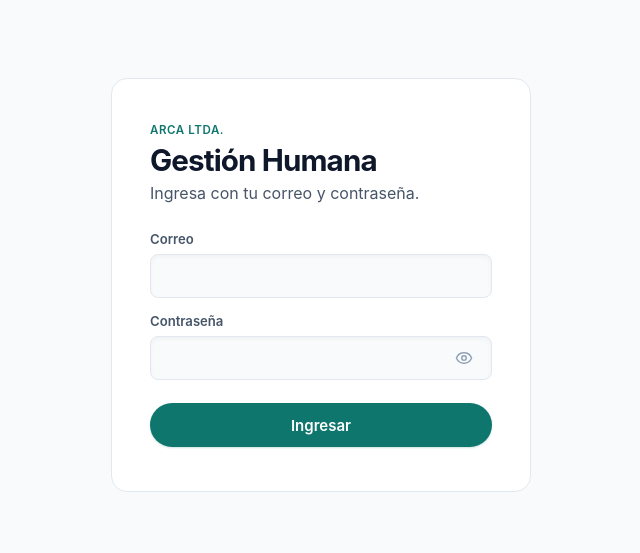
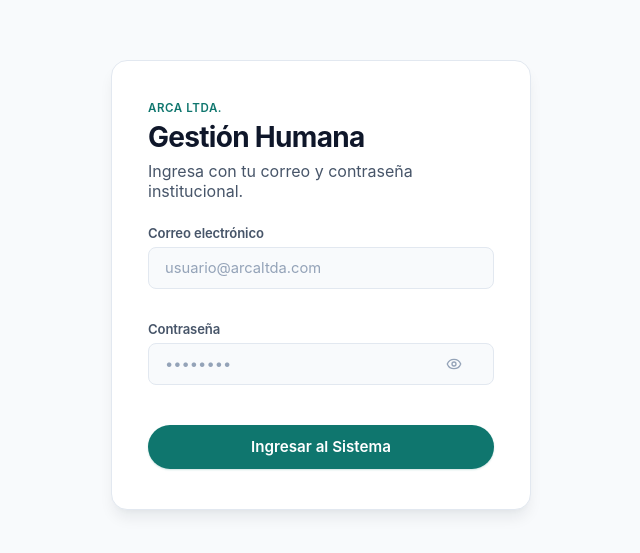
Before and after one commit to menchaca-andres/frontend-arca, a React (Vite) app: page /login in a window 1280 px wide. Shown: the part 115-668 px from the top of the page, without its empty margins (319-959 px from the left). Built offline with nearby package versions, Linux system fonts and the light colour scheme; no server answers.

Commit message:
refactor(auth): integrate institutional input in login and add accessible skip link

```diff
--- a/src/components/layout/AppLayout.tsx
+++ b/src/components/layout/AppLayout.tsx
@@ -18,6 +18,10 @@ export function AppLayout() {
 
   return (
     <div className="layout-container-ds">
+      <a href="#main-content" className="skip-link-ds">
+        Saltar al contenido principal
+      </a>
+
       <Sidebar
         rol={usuario.rol}
         isOpenMobile={mobileSidebarOpen}
--- a/src/components/ui/Input.tsx
+++ b/src/components/ui/Input.tsx
@@ -39,7 +39,6 @@ export const Input = forwardRef<HTMLInputElement, InputProps>(
           className="password-toggle-btn"
           onClick={() => setShowPassword((prev) => !prev)}
           aria-label={showPassword ? 'Ocultar contraseña' : 'Ver contraseña'}
-          tabIndex={-1}
         >
           {showPassword ? <EyeOff size={16} /> : <Eye size={16} />}
         </button>
--- a/src/features/auth/LoginPage.tsx
+++ b/src/features/auth/LoginPage.tsx
@@ -1,7 +1,7 @@
 import { useState } from 'react'
 import type { FormEvent } from 'react'
 import { Navigate, useLocation, useNavigate } from 'react-router-dom'
-import { Eye, EyeOff } from 'lucide-react'
+import { Button, Input } from '../../components'
 import { ApiError } from '../../services/api'
 import { useAuth } from './useAuth'
 
@@ -16,7 +16,6 @@ export function LoginPage() {
 
   const [email, setEmail] = useState('')
   const [password, setPassword] = useState('')
-  const [mostrarPassword, setMostrarPassword] = useState(false)
   const [error, setError] = useState<string | null>(null)
 
   if (usuario) {
@@ -42,42 +41,33 @@ export function LoginPage() {
         <header>
           <p className="eyebrow">ARCA Ltda.</p>
           <h1>Gestión Humana</h1>
-          <p className="muted">Ingresa con tu correo y contraseña.</p>
+          <p className="muted">Ingresa con tu correo y contraseña institucional.</p>
         </header>
 
         <form onSubmit={onSubmit} noValidate>
-          <label htmlFor="email">Correo</label>
-          <input
+          <Input
             id="email"
+            label="Correo electrónico"
             type="email"
             autoComplete="email"
             value={email}
             onChange={(event) => setEmail(event.target.value)}
             required
             disabled={cargando}
+            placeholder="usuario@arcaltda.com"
           />
 
-          <label htmlFor="password">Contraseña</label>
-          <div className="login-password-wrapper">
-            <input
+          <Input
             id="password"
-              type={mostrarPassword ? 'text' : 'password'}
+            label="Contraseña"
+            type="password"
             autoComplete="current-password"
             value={password}
             onChange={(event) => setPassword(event.target.value)}
             required
             disabled={cargando}
+            placeholder="••••••••"
           />
-            <button
-              type="button"
-              className="password-toggle-btn"
-              onClick={() => setMostrarPassword((prev) => !prev)}
-              aria-label={mostrarPassword ? 'Ocultar contraseña' : 'Ver contraseña'}
-              tabIndex={-1}
-            >
-              {mostrarPassword ? <EyeOff size={18} /> : <Eye size={18} />}
-            </button>
-          </div>
 
           {error && (
             <p className="form-error" role="alert">
@@ -85,9 +75,9 @@ export function LoginPage() {
             </p>
           )}
 
-          <button type="submit" disabled={cargando}>
-            {cargando ? 'Ingresando…' : 'Ingresar'}
-          </button>
+          <Button type="submit" variant="primary" disabled={cargando} size="lg">
+            {cargando ? 'Ingresando…' : 'Ingresar al Sistema'}
+          </Button>
         </form>
       </section>
     </main>
--- a/src/index.css
+++ b/src/index.css
@@ -1760,105 +1760,72 @@ dialog.modal-dialog-ds::backdrop {
 }
 
 /* ============================================================
-   8. ESTILOS DE PANTALLA LOGIN
+   8. ESTILOS DE PANTALLA LOGIN & ACCESIBILIDAD
    ============================================================ */
+
+.skip-link-ds {
+  position: fixed;
+  top: -100px;
+  left: 16px;
+  background: var(--arca-teal-700);
+  color: #ffffff;
+  padding: 10px 16px;
+  border-radius: var(--radius-md);
+  font-weight: 600;
+  font-size: 0.88rem;
+  z-index: 9999;
+  text-decoration: none;
+  box-shadow: 0 4px 12px rgba(0, 0, 0, 0.25);
+  transition: top 0.2s ease;
+}
+
+.skip-link-ds:focus-visible {
+  top: 16px;
+  outline: 2px solid #ffffff;
+  outline-offset: 2px;
+}
 
 .login-page {
   min-height: 100vh;
   display: grid;
   place-items: center;
   padding: 24px;
-  background: transparent;
+  background: var(--glass-bg-subtle);
 }
 
 .login-card {
   width: min(420px, 100%);
   background: var(--glass-bg);
-  backdrop-filter: blur(44px) saturate(200%);
-  -webkit-backdrop-filter: blur(44px) saturate(200%);
   border: 1px solid var(--glass-border);
   border-radius: var(--radius-xl);
-  padding: 44px 38px;
-  box-shadow: var(--glass-inner-highlight), var(--glass-shadow-floating);
+  padding: 40px 36px;
+  box-shadow: var(--glass-shadow-floating);
   position: relative;
-  overflow: hidden;
 }
 
 .login-card header {
-  margin-bottom: 28px;
+  margin-bottom: 24px;
   display: grid;
   gap: 6px;
-  position: relative;
-  z-index: 2;
 }
 
 .login-card h1 {
-  font-size: 1.85rem;
-  line-height: 1.15;
+  font-size: 1.75rem;
+  line-height: 1.2;
   font-weight: 700;
-  letter-spacing: -0.03em;
+  letter-spacing: -0.025em;
   color: var(--text-primary);
 }
 
 .login-card form {
   display: flex;
   flex-direction: column;
-  gap: 15px;
-  position: relative;
-  z-index: 2;
-}
-
-.login-card label {
-  font-size: 0.82rem;
-  font-weight: 600;
-  color: var(--text-secondary);
-  margin-bottom: -8px;
-}
-
-.login-card input {
-  height: 44px;
-  padding: 0 16px;
-  border: 1px solid var(--glass-border);
-  border-radius: var(--radius-md);
-  background: var(--glass-bg-subtle);
-  color: var(--text-primary);
-  outline: none;
-  font-size: 0.94rem;
-  box-shadow: inset 0 2px 4px rgba(0, 0, 0, 0.04);
-  transition: all 0.25s var(--spring-smooth);
-}
-
-.login-card input:focus {
-  background: var(--glass-bg-strong);
-  border-color: var(--arca-teal-accent);
-  box-shadow: 0 0 0 3px var(--arca-teal-glow);
-}
-
-.login-card button[type='submit'] {
-  height: 44px;
+  gap: 16px;
+}
+
+.login-card form .btn-ds {
+  width: 100%;
   margin-top: 8px;
-  background: linear-gradient(135deg, rgba(15, 118, 110, 0.95) 0%, rgba(13, 148, 136, 0.88) 100%);
-  color: #ffffff;
-  border: 1px solid rgba(255, 255, 255, 0.4);
-  border-radius: var(--radius-pill);
-  font-weight: 600;
-  font-size: 0.94rem;
-  cursor: pointer;
-  box-shadow:
-    var(--glass-inner-highlight),
-    0 8px 24px -4px var(--arca-teal-glow);
-  transition: all 0.25s var(--spring-bounce);
-}
-
-.login-card button[type='submit']:hover:not(:disabled) {
-  transform: scale(1.02) translateY(-1px);
-  box-shadow:
-    var(--glass-inner-highlight),
-    0 12px 30px -4px var(--arca-teal-glow);
-}
-
-.login-card button[type='submit']:active:not(:disabled) {
-  transform: scale(0.98);
 }
 
 .login-hint {
```
Lines whose indentation alone changed are shown as unchanged.
